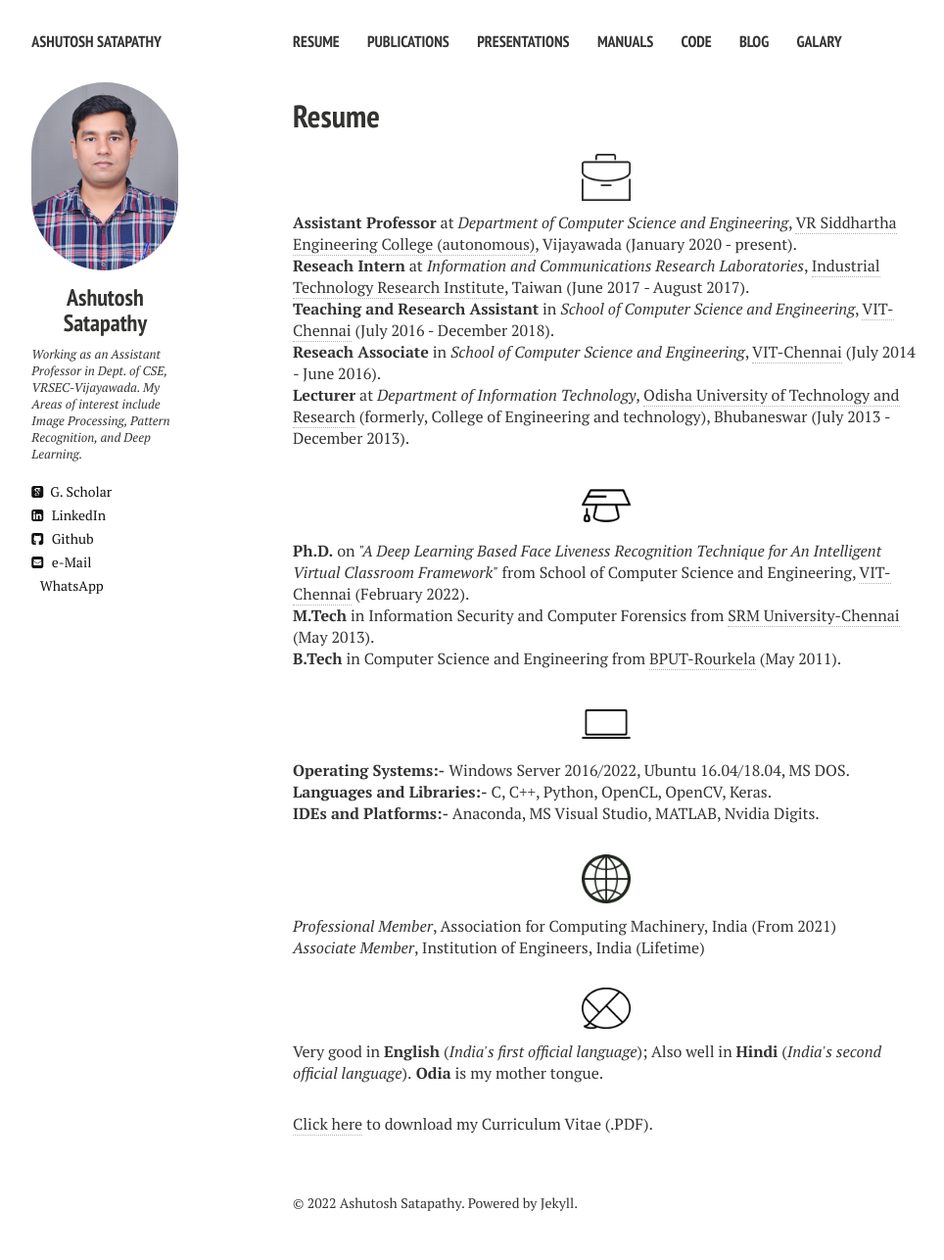
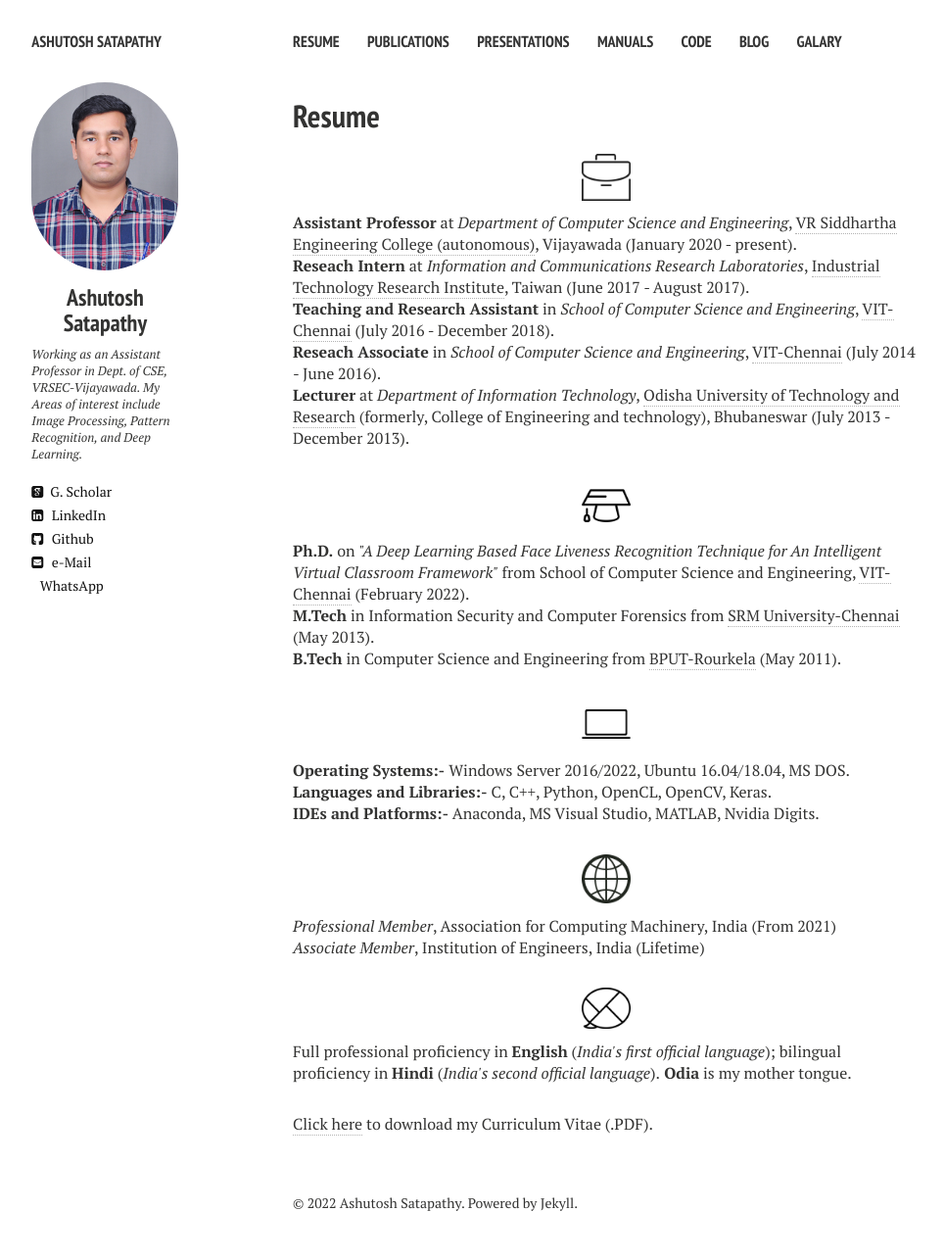
Before and after one commit to ashutoshsatapathy1990/ashutoshsatapathy1990.github.io, a Jekyll site: the page built from cv.md, in a window 1280 px wide. Shown: the whole page at 98% size, without its empty margins (21-985 px from the left). Built offline with Jekyll 4.4.1, drawn with Linux system fonts in a browser that asks for light colours; nearby versions of some CDN libraries.

Commit message:
Update cv.html

```diff
--- a/_layouts/cv.html
+++ b/_layouts/cv.html
@@ -66,7 +66,7 @@
     <p align="left" class="bottom-three"><i>Associate Member</i>, Institution of Engineers, India (Lifetime)</p>
 
     <p align="center" class=bottom-small><img src="{{ site.url }}/images/CV/talk.png" alt="Languages" width="50" height="50"></p>
-    <p align="left" class="bottom-three">Very good in <strong>English</strong> (<i>India's first official language</i>); Also well in <strong>Hindi</strong> (<i>India's second official language</i>).<strong> Odia</strong> is my mother tongue.</p>
+    <p align="left" class="bottom-three">Full professional proficiency in <strong>English</strong> (<i>India's first official language</i>); bilingual proficiency in <strong>Hindi</strong> (<i>India's second official language</i>).<strong> Odia</strong> is my mother tongue.</p>
 
     {{ content }}
     </div><!-- /.article-wrap -->
```
